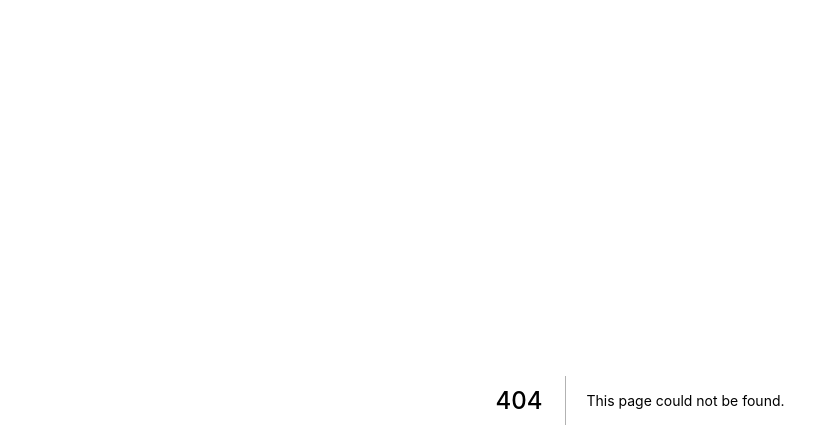
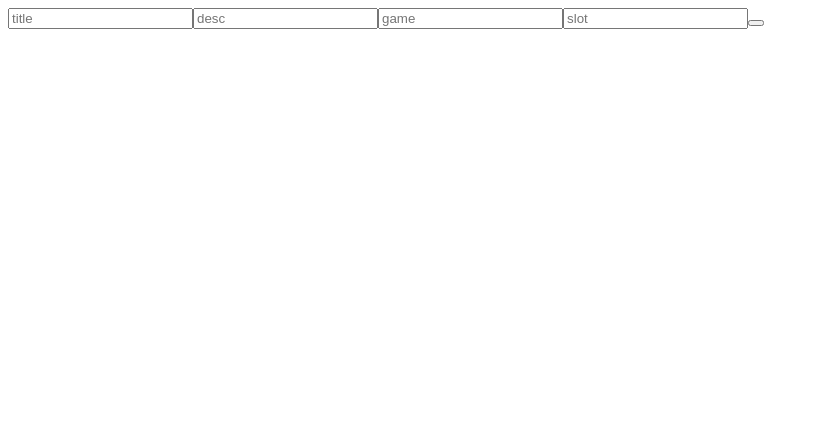
Before and after one commit to mudzikalfahri/cok, a Next.js app in the folder client/: page /dashboard in a window 1280 px wide. Before the commit this address had no page. Shown: the top 448 px of the page, without its empty margins (0-839 px from the left). Built offline with nearby package versions, Linux system fonts and the light colour scheme.

Commit message:
add dashboard

```diff
--- a/client/components/navbar.js
+++ b/client/components/navbar.js
@@ -13,9 +13,9 @@
             <li className="font-semibold cursor-pointer text-lghtgreen">
               Home
             </li>
+            <li className="cursor-pointer">Features</li>
+            <li className="cursor-pointer">Games</li>
             <li className="cursor-pointer">About</li>
-            <li className="cursor-pointer">Games</li>
-            <li className="cursor-pointer">Explore</li>
           </ul>
         </div>
         <div className="">
--- a/client/package.json
+++ b/client/package.json
@@ -8,6 +8,7 @@
   "dependencies": {
     "axios": "^0.23.0",
     "next": "latest",
+    "nookies": "^2.5.2",
     "react": "^17.0.2",
     "react-dom": "^17.0.2"
   },
--- /dev/null
+++ b/client/pages/dashboard.js
@@ -0,0 +1,47 @@
+import React from "react";
+import { useForm } from "../utils/hooks/form";
+
+function Dashboard() {
+  const [field, handleChange] = useForm();
+
+  const createRoom = (e) => {
+    e.preventDefault();
+    axios
+      .post("http://localhost:8000/api/rooms", field)
+      .then((res) => {})
+      .catch((err) => console.log(err));
+  };
+  return (
+    <div>
+      <form onSubmit={createRoom}>
+        <input
+          onChange={handleChange}
+          type="text"
+          name="title"
+          placeholder="title"
+        />
+        <input
+          onChange={handleChange}
+          type="text"
+          name="desc"
+          placeholder="desc"
+        />
+        <input
+          onChange={handleChange}
+          type="text"
+          name="game"
+          placeholder="game"
+        />
+        <input
+          onChange={handleChange}
+          type="text"
+          name="slot"
+          placeholder="slot"
+        />
+        <button type="submit"></button>
+      </form>
+    </div>
+  );
+}
+
+export default Dashboard;
--- a/client/utils/hooks/form.js
+++ b/client/utils/hooks/form.js
@@ -4,7 +4,10 @@
   const [field, setField] = useState({});
   const handleChange = (event) => {
     event.preventDefault();
-    setField({ ...field, [event.target.name]: event.target.value });
+    setField({
+      ...field,
+      [event.target.name]: event.target.value?.toLowerCase(),
+    });
   };
 
   return [field, handleChange];
```
Also changed, not shown: client/pages/index.js (+16 -9 lines), client/pages/login.js (+10 -1 lines), 2 other files (tests, documents, lock files or other folders).
